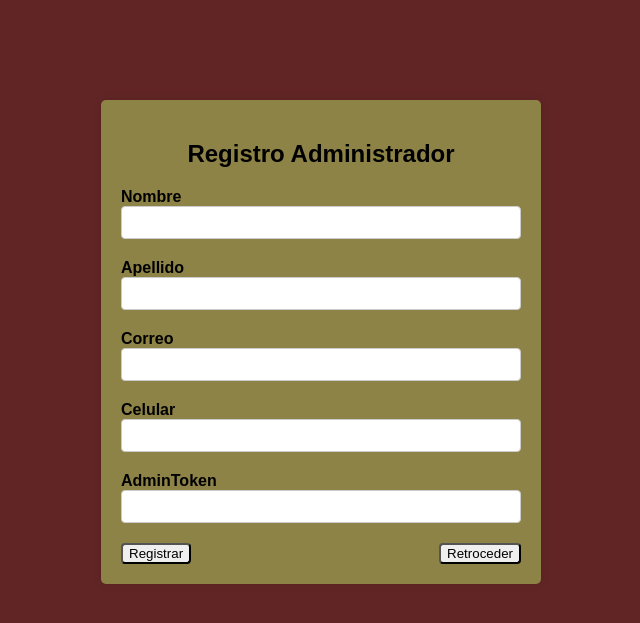
After one commit to ManuelBustamante-py/Bakery1.0, a Django app: template frontend/templates/frontend/RegistroUsuario.html in a window 1280 px wide. The commit adds this page. Shown: the top 623 px of the page, without its empty margins (319-959 px from the left). Run offline with Django 5.2, Linux system fonts and the light colour scheme; the template is opened without the code that fills it, so the values that code supplies are empty; parts of the project's set-up code (start-up, migrations or seed data) failed here and were passed over.

Commit message:
nueva actualizacion

```diff
--- /dev/null
+++ b/frontend/templates/frontend/RegistroUsuario.html
@@ -0,0 +1,171 @@
+<!DOCTYPE html>
+<html lang="en">
+<head>
+<meta charset="UTF-8">
+<meta name="viewport" content="width=device-width, initial-scale=1.0">
+<title>Registro Administrador</title>
+<style>
+    body {
+        font-family: Arial, sans-serif;
+        background-color: #612525;
+        background-size: 10;
+        background-position: center;
+    }
+    .container {
+        max-width: 400px;
+        margin: 100px auto;
+        padding: 20px;
+        background: rgba(154, 155, 79, 0.8);
+        border-radius: 5px;
+        box-shadow: 0 0 10px rgba(0, 0, 0, 0.1);
+    }
+    h2 {
+        text-align: center;
+    }
+    .form-group {
+        margin-bottom: 20px;
+    }
+    label {
+        display: block;
+        font-weight: bold;
+    }
+    input[type="text"],
+    input[type="email"],
+    input[type="tel"],
+    input[type="password"] {
+        width: 100%;
+        padding: 8px;
+        border: 1px solid #ccc;
+        border-radius: 4px;
+        box-sizing: border-box;
+    }
+    .button-group {
+        display: flex;
+        justify-content: space-between;
+    }
+    button {
+        appearance: auto;
+        display: inline-block;
+        text-align: center;
+        cursor: default;
+        box-sizing: border-box;
+        background-color: buttonface;
+        padding-block: 1px;
+        padding-inline: 6px;
+        border-width: 2px;
+        border-style: outset;
+        border-color: buttonborder;
+        border-image: initial;
+        margin: 0em;
+        color: buttontext;
+        border-radius: 4px;
+    }
+    .modal {
+        display: none;
+        position: fixed;
+        z-index: 1;
+        left: 0;
+        top: 0;
+        width: 100%;
+        height: 100%;
+        overflow: auto;
+        background-color: rgb(0,0,0);
+        background-color: rgba(0,0,0,0.4);
+        padding-top: 60px;
+    }
+    .modal-content {
+        background-color: #fefefe;
+        margin: 5% auto;
+        padding: 20px;
+        border: 1px solid #888;
+        width: 80%;
+        max-width: 400px;
+        border-radius: 4px;
+    }
+    .close {
+        color: #aaa;
+        float: right;
+        font-size: 28px;
+        font-weight: bold;
+    }
+    .close:hover,
+    .close:focus {
+        color: black;
+        text-decoration: none;
+        cursor: pointer;
+    }
+</style>
+</head>
+<body>
+
+<div class="container">
+    <h2>Registro Administrador</h2>
+    <form id="registerForm">
+        <div class="form-group">
+            <label for="firstName">Nombre</label>
+            <input type="text" id="firstName" name="firstName" required>
+        </div>
+        <div class="form-group">
+            <label for="lastName">Apellido</label>
+            <input type="text" id="lastName" name="lastName" required>
+        </div>
+        <div class="form-group">
+            <label for="email">Correo</label>
+            <input type="email" id="email" name="email" required>
+        </div>
+        <div class="form-group">
+            <label for="phone">Celular</label>
+            <input type="tel" id="phone" name="phone" required>
+        </div>
+        <div class="form-group">
+            <label for="adminToken">AdminToken</label>
+            <input type="password" id="adminToken" name="adminToken" required>
+        </div>
+        <div class="button-group">
+            <button type="submit">Registrar</button>
+            <button type="button" onclick="window.location.href='ingresoAdmin.html'">Retroceder</button>
+        </div>
+    </form>
+</div>
+
+<!-- Modal -->
+<div id="successModal" class="modal">
+    <div class="modal-content">
+        <span class="close">&times;</span>
+        <p>Te has registrado con éxito, Administrador.</p>
+    </div>
+</div>
+
+<script>
+document.getElementById('registerForm').addEventListener('submit', function(event) {
+    event.preventDefault();
+
+    // Check if all fields are filled
+    var firstName = document.getElementById('firstName').value;
+    var lastName = document.getElementById('lastName').value;
+    var email = document.getElementById('email').value;
+    var phone = document.getElementById('phone').value;
+    var adminToken = document.getElementById('adminToken').value;
+
+    if (firstName && lastName && email && phone && adminToken) {
+        // Show success modal
+        var modal = document.getElementById("successModal");
+        var span = document.getElementsByClassName("close")[0];
+
+        modal.style.display = "block";
+
+        span.onclick = function() {
+            modal.style.display = "none";
+        }
+
+        window.onclick = function(event) {
+            if (event.target == modal) {
+                modal.style.display = "none";
+            }
+        }
+    }
+});
+</script>
+
+</body>
+</html>
--- a/frontend/urls.py
+++ b/frontend/urls.py
@@ -21,4 +21,5 @@ urlpatterns = [
     path('api/obtener_stock/', obtener_stock, name='obtener_stock'),
     path('api/procesar_pago/', procesar_pago, name='procesar_pago'),
     path('api/enviar_resumen/', enviar_resumen, name='enviar_resumen'),
+     path('registro/', views.registro_usuario, name='registro_usuario'),
 ]
```
Also changed, not shown: frontend/templates/frontend/login.html (+25 -1 lines), db.sqlite3.
